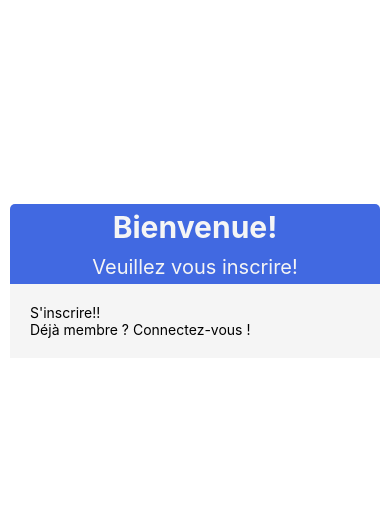
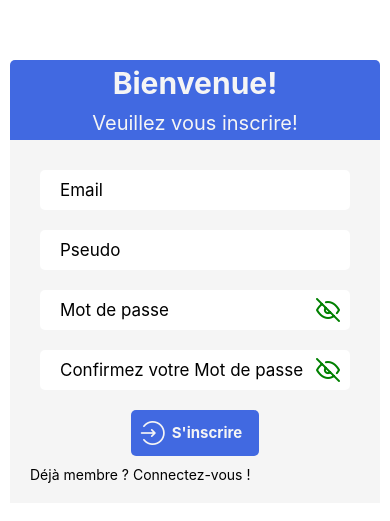
Before and after one commit to judithpetit82/app29_08, a React Native app: screen / in a window 390 px wide. Shown: the part 141-662 px from the top of the page. Built offline with nearby package versions, Linux system fonts and the light colour scheme.

Commit message:
Fin Signup

```diff
--- a/Components/Container/Signup/Signup.jsx
+++ b/Components/Container/Signup/Signup.jsx
@@ -1,9 +1,112 @@
-import { View, Text } from "react-native";
+import { View, Text, Platform } from "react-native";
+import InputWithError from "../../UI/InputWithError/InputWithError";
+import Button from "../../UI/Button/Button";
+import P from "../../UI/P/P";
+import { AntDesign } from "@expo/vector-icons";
+import { useState } from "react";
+export default function Signup() {
+  //les variables d'états:
+  const [emailInput, setEmailInput] = useState("");
+  const [emailError, setEmailError] = useState("");
 
-export default function Signup() {
+  const [usernameInput, setUsernameInput] = useState("");
+  const [usernameError, setUsernameError] = useState("");
+
+  const [passwordInput, setPasswordInput] = useState("");
+  const [passwordError, setPasswordError] = useState("");
+
+  const [confirmPasswordInput, setConfirmPasswordInput] = useState("");
+  const [confirmPasswordError, setConfirmPasswordError] = useState("");
+
+  //Les fonctions handle:
+  function handleEmail(text) {
+    setEmailInput(text);
+    setEmailError("");
+  }
+
+  function handleUsername(text) {
+    setUsernameInput(text);
+    setUsernameError("");
+  }
+  function handlePassword(text) {
+    setPasswordInput(text);
+    setPasswordError("");
+  }
+
+  function handleConfirmPassword(text) {
+    setConfirmPasswordInput(text);
+    setConfirmPasswordError("");
+  }
+
+  //Fonction de validation
+  function signup() {
+    if (
+      emailInput.includes("@") &&
+      passwordInput.length >= 6 &&
+      usernameInput.length >= 3 &&
+      usernameInput.length <= 12 &&
+      confirmPasswordInput === passwordInput
+    ) {
+      console.log(emailInput + ", inscription réussie!");
+    } else {
+      setEmailError(!emailInput.includes("@") ? "Email invalide!" : "");
+      setUsernameError(
+        usernameInput.length < 3
+          ? "Username trop court!"
+          : usernameInput.length > 12
+          ? "Username trop long!"
+          : ""
+      );
+      setPasswordError(passwordInput.length < 6 ? "Mot de passe trop court!" : "");
+      setConfirmPasswordError(
+        confirmPasswordInput !== passwordInput ? "Les mots de passe sont differents" : ""
+      );
+      setPasswordInput("");
+      setConfirmPasswordInput("");
+    }
+  }
+
   return (
-    <View>
-      <Text>S'inscrire!!</Text>
+    <View accessibilityRole={Platform.OS === "web" ? "form" : null}>
+      <InputWithError
+        holder='Email'
+        valeur={emailInput}
+        action={handleEmail}
+        errorMessage={emailError}
+        type='email-address'
+      />
+
+      <InputWithError
+        holder='Pseudo'
+        valeur={usernameInput}
+        action={handleUsername}
+        errorMessage={usernameError}
+        type='default'
+      />
+
+      <InputWithError
+        holder='Mot de passe'
+        valeur={passwordInput}
+        action={handlePassword}
+        errorMessage={passwordError}
+        type='default'
+        isPassword
+      />
+      <InputWithError
+        holder='Confirmez votre Mot de passe'
+        valeur={confirmPasswordInput}
+        action={handleConfirmPassword}
+        errorMessage={confirmPasswordError}
+        type='default'
+        isPassword
+      />
+
+      <Button action={signup}>
+        <AntDesign name='login' size={24} color='whitesmoke' />
+        <P white bold>
+          S'inscrire
+        </P>
+      </Button>
     </View>
   );
 }
```
